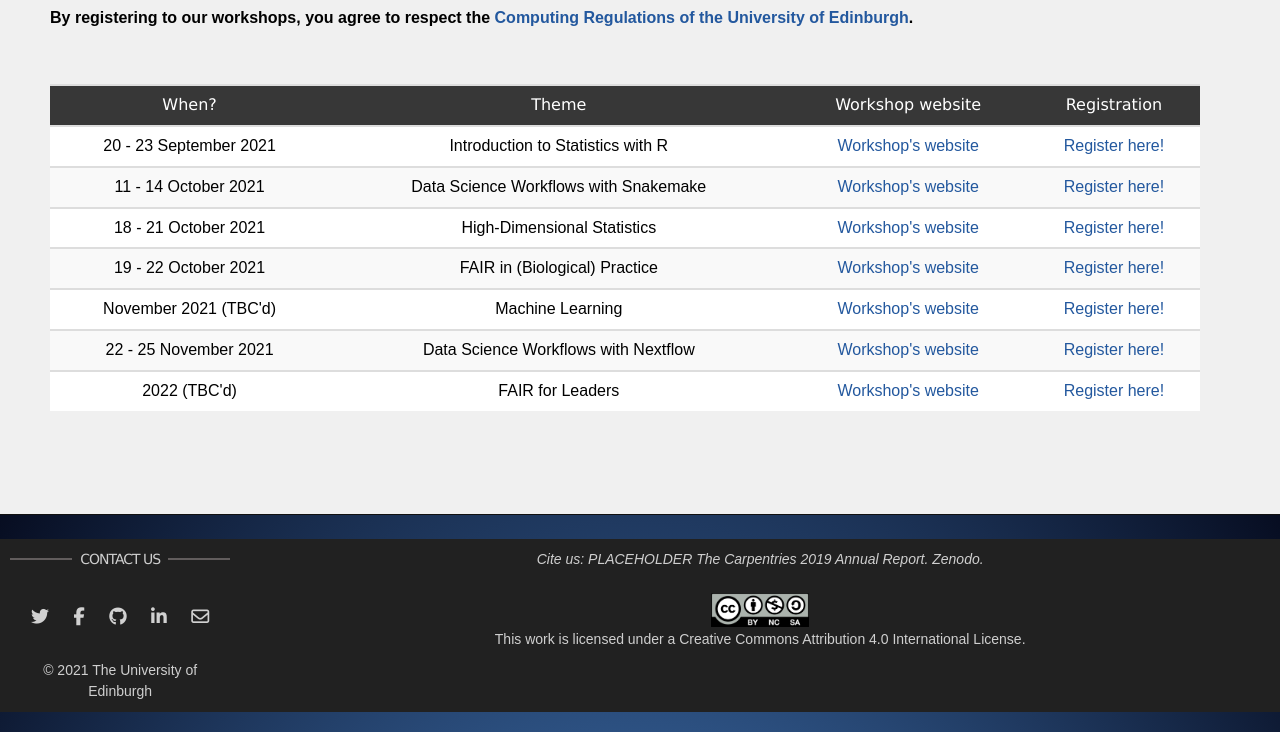
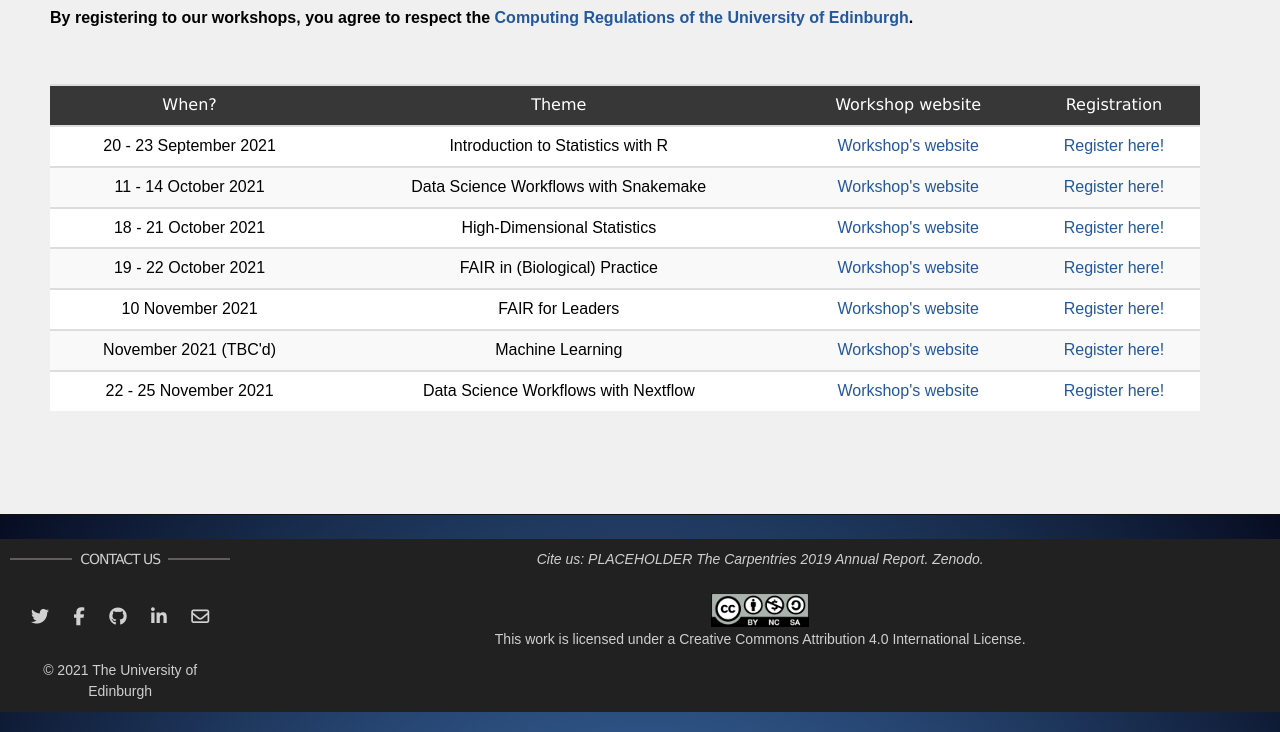
Before and after one commit to edcarp/Ed-DaSH, a Jekyll site: the page built from workshops.md, in a window 1280 px wide, cut to the strip 479-1211 px from the top of the page. Built offline with Jekyll 4.4.1, drawn with Linux system fonts in a browser that asks for light colours; nearby versions of some CDN libraries.

Commit message:
FAIR for Leaders - corrected

```diff
--- a/workshops.md
+++ b/workshops.md
@@ -28,6 +28,12 @@ workshops:
   end_date: 2021-10-22
   website: https://edcarp.github.io/2021-10-19_ed-dash_fair-bio-practice/
   registration: https://www.epay.ed.ac.uk/conferences-and-events/college-of-medicine-and-veterinary-medicine/school-of-molecular-genetic-and-population-health-sciences/igmm/fair-in-bio-practice
+- title: "FAIR for Leaders"
+  when: 10 November 2021
+  start_date: 2021-11-10
+  end_date: 2021-11-10
+  website: https://edcarp.github.io/2021-11-10_ed-dash_fair-leaders/
+  registration: https://www.epay.ed.ac.uk/conferences-and-events/college-of-medicine-and-veterinary-medicine/school-of-molecular-genetic-and-population-health-sciences/igmm/fair-for-leaders
 - title: "Machine Learning"
   when: November 2021 (TBC'd)
   start_date:
@@ -40,12 +46,7 @@ workshops:
   end_date: 2021-11-25
   website: "https://edcarp.github.io/2021-11-22_ed-dash_workflows-nextflow/"
   registration: https://www.epay.ed.ac.uk/conferences-and-events/college-of-medicine-and-veterinary-medicine/school-of-molecular-genetic-and-population-health-sciences/igmm/data-science-workflows-with-nextflow
-- title: "FAIR for Leaders"
-  when: 2022 (TBC'd)
-  start_date:
-  end_date:
-  website: https://edcarp.github.io/2021-11-10_ed-dash_fair-leaders/
-  registration: https://www.epay.ed.ac.uk/conferences-and-events/college-of-medicine-and-veterinary-medicine/school-of-molecular-genetic-and-population-health-sciences/igmm/fair-for-leaders
+
 
 
 data_sci_workflows:
```
